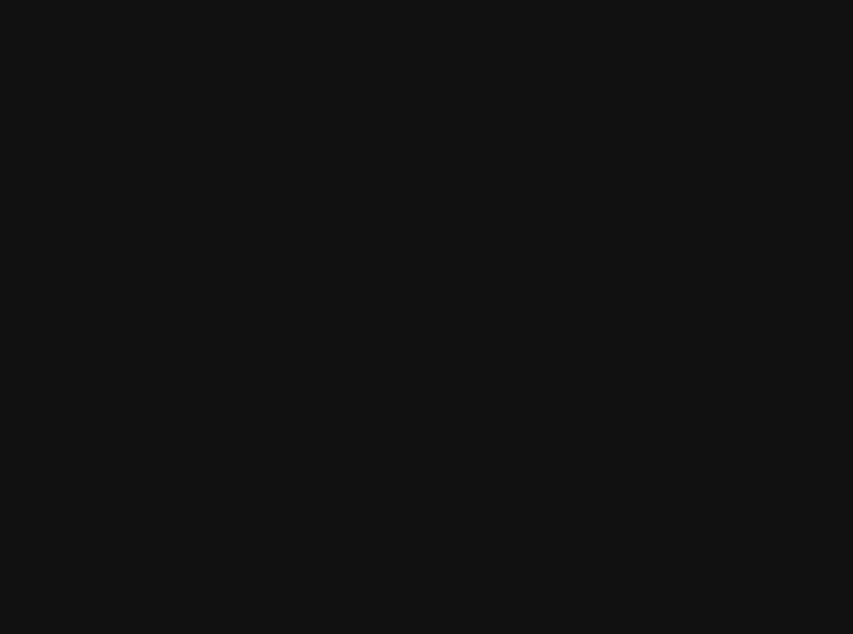
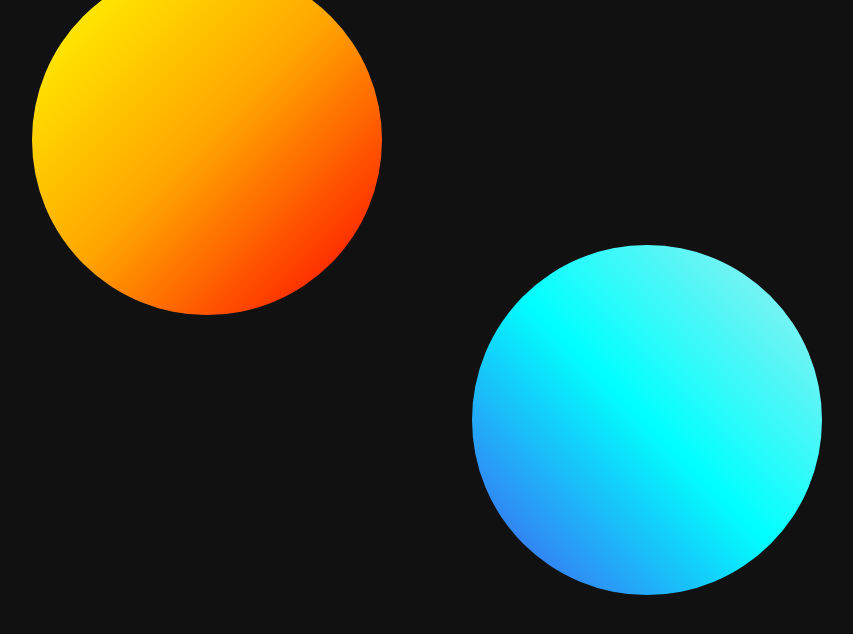
Before and after one commit to sangaray/GlassEffect, a plain HTML site: page index.html in a window 1280 px wide. Shown: the whole page, without its empty margins (248-1101 px from the left). Drawn offline with Linux system fonts and the light colour scheme.

Commit message:
Glass Effect - Círculos del fondo terminados

```diff
--- a/index.html
+++ b/index.html
@@ -8,8 +8,8 @@
 	</head>
 	<body>
 		<div class="container">
-			<div class="circulo circulo1"></div>
-			<div class="circulo circulo2"></div>
+			<div class="circles circle1"></div>
+			<div class="circles circle2"></div>
 		</div>
 	</body>
 </html>
--- a/styles.css
+++ b/styles.css
@@ -9,3 +9,29 @@ div {
 	padding: 0;
 	font-family: sans-serif;
 }
+
+.container {
+	position: relative;
+}
+
+.circles {
+	width: 350px;
+	height: 350px;
+	border-radius: 50%;
+	margin: auto;
+	position: absolute;
+}
+
+.circle1 {
+	background: linear-gradient(-45deg, #ff0000, #ffa500, #ffff00);
+	top: 0;
+	left: 0;
+	transform: translate(80%, -10%);
+}
+
+.circle2 {
+	background: linear-gradient(45deg, #4654ef, #00ffff, #a4eeee);
+	bottom: 0;
+	right: 0;
+	transform: translate(-60%, 170%);
+}
```
